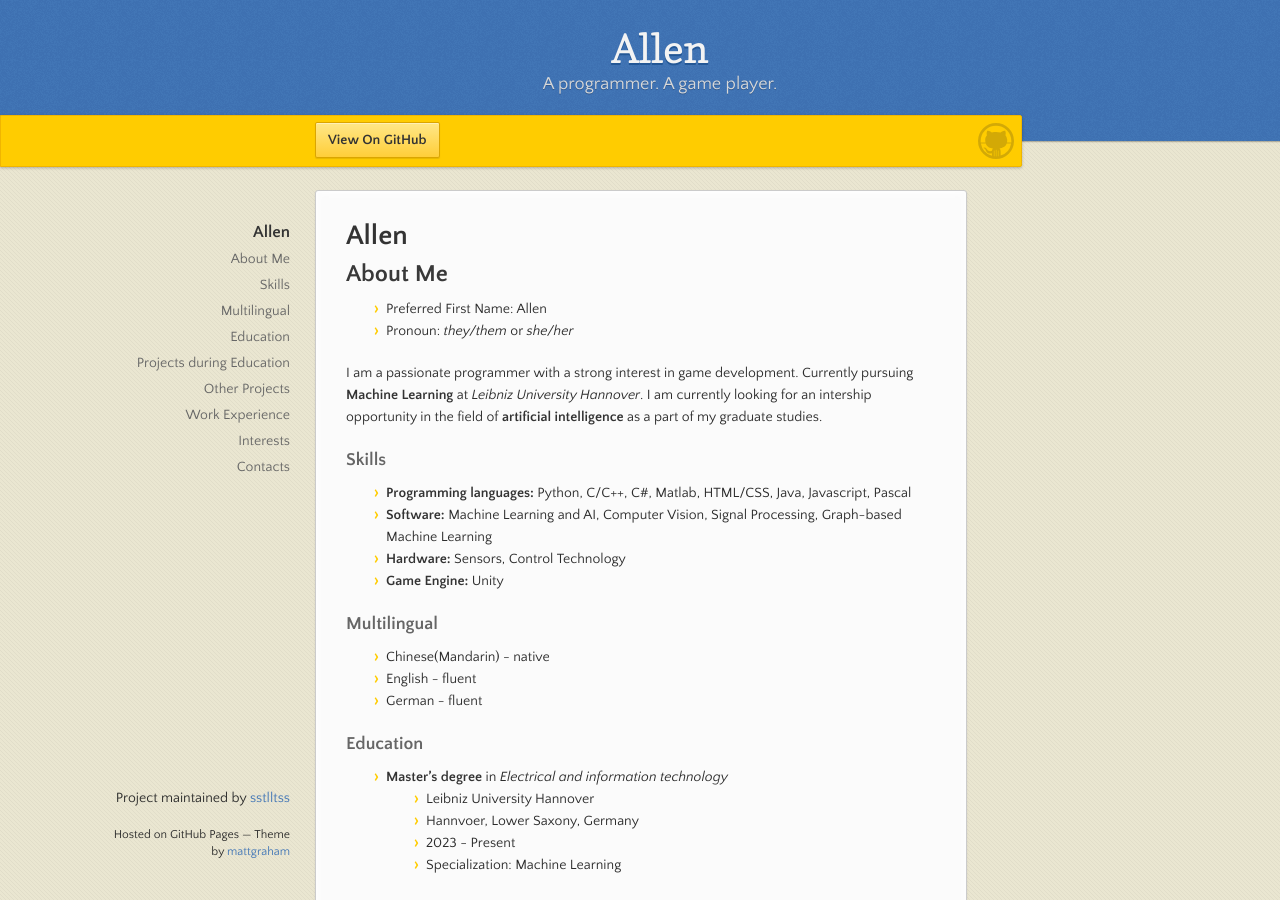
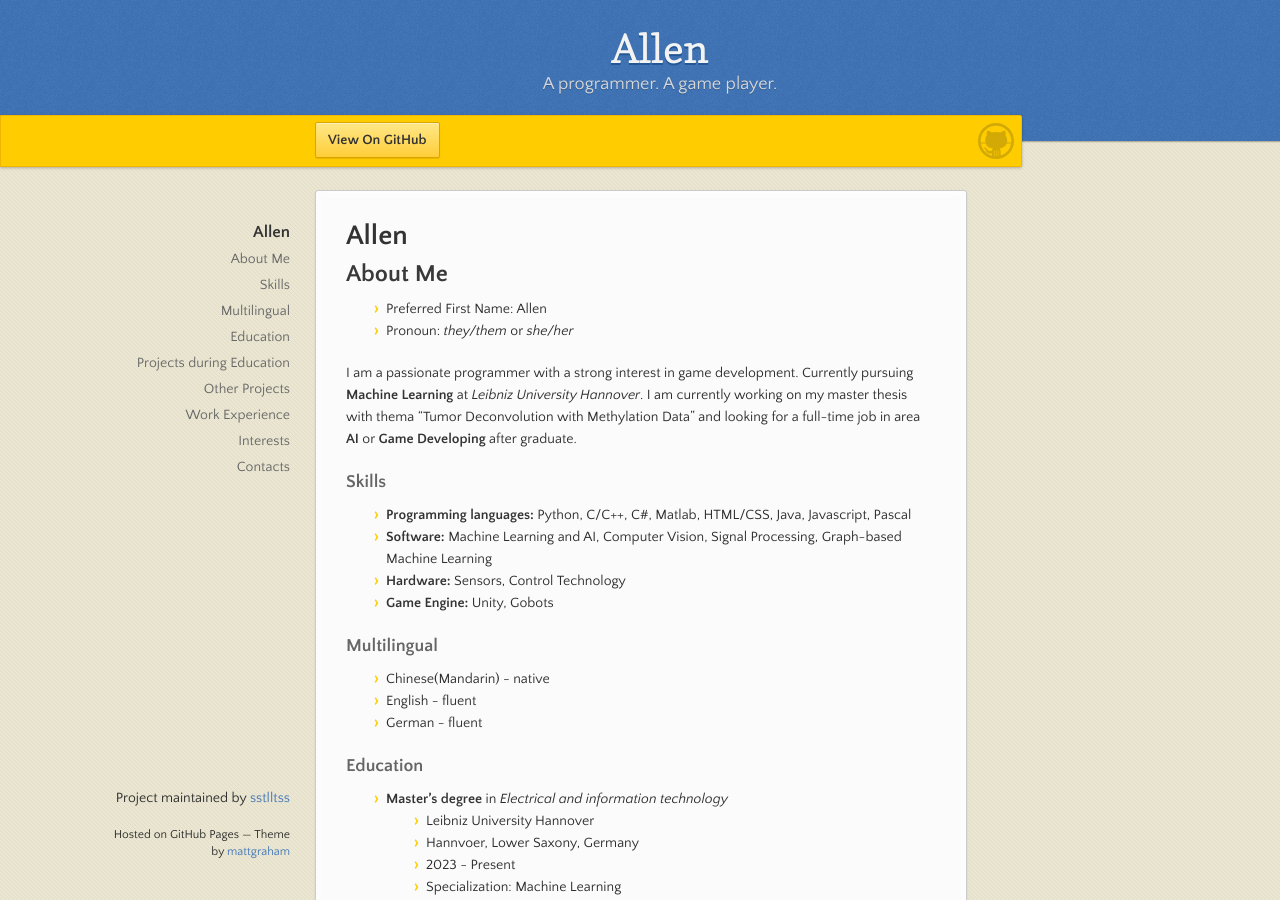
Before and after one commit to sstlltss/Lebenslauf, a Jekyll site: the page built from index.md, in a window 1280 px wide and 900 px high. Built offline with Jekyll 4.4.1, drawn with Linux system fonts in a browser that asks for light colours; our own code applies the rules of GitHub Pages for plain Markdown files; some of the changed text lies outside the part shown.

Commit message:
Update index.md

```diff
--- a/index.md
+++ b/index.md
@@ -7,14 +7,14 @@ layout: default
 - Preferred First Name: Allen
 - Pronoun: *they/them* or *she/her*
 
-I am a passionate programmer with a strong interest in game development. Currently pursuing **Machine Learning** at *Leibniz University Hannover*. I am currently looking for an intership opportunity in the field of **artificial intelligence** as a part of my graduate studies.
+I am a passionate programmer with a strong interest in game development. Currently pursuing **Machine Learning** at *Leibniz University Hannover*. I am currently working on my master thesis with thema "Tumor Deconvolution with Methylation Data" and looking for a full-time job in area **AI** or **Game Developing** after graduate.
 
 ### Skills
 
 - **Programming languages:** Python, C/C++, C#, Matlab, HTML/CSS, Java, Javascript, Pascal
 - **Software:** Machine Learning and AI, Computer Vision, Signal Processing, Graph-based Machine Learning
 - **Hardware:** Sensors, Control Technology
-- **Game Engine:** Unity
+- **Game Engine:** Unity, Gobots
 
 ### Multilingual
 
@@ -120,12 +120,12 @@ I am a passionate programmer with a strong interest in game development. Current
 - **Video games**
   - MMORPG (FFXIV)
   - Indie games on steam & itch.io
-  - Waiting for new Nintendo Switch since 2022
+  - Sadly due to motion sickness I cannot play most of 3D games and some 2D games(so weird!).
 - **Game development**
   - Seen [my itch page](https://allen-sstl.itch.io/)
 - **Cooking:** without baking
 - **Musicals & Music**
-  - *"Wie wird man seinen Schatten los?"*
+  - My favorite lyric from <Mozart! das Musical>: *"Wie wird man seinen Schatten los?"*
 - **Writing:** fanfictions
 
 ### Contacts
```
